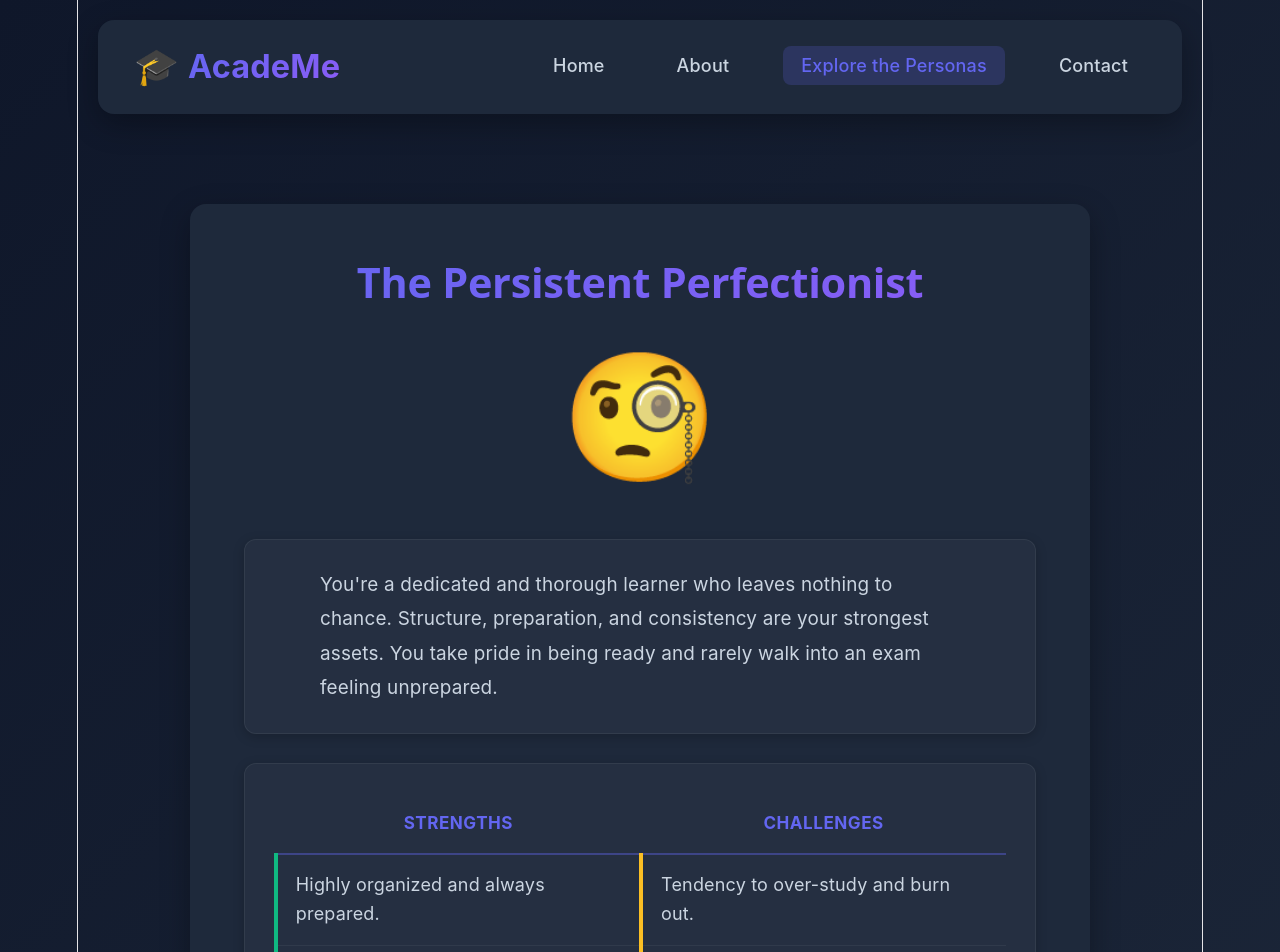
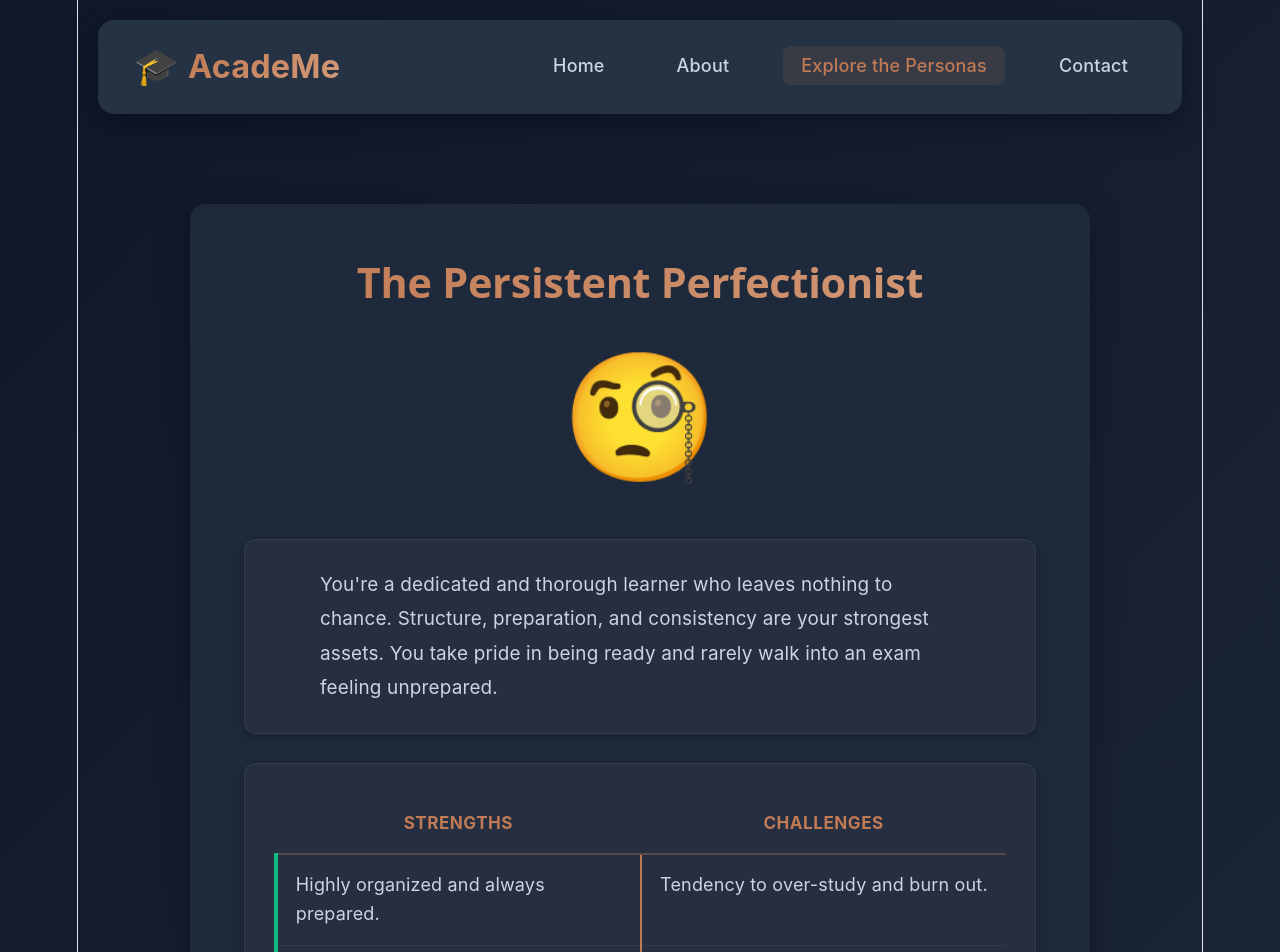
Before and after one commit to hwnest25/AcadeMe, a React (Vite) app: page /personas in a window 1280 px wide. Shown: the top 952 px of the page. Built offline with nearby package versions, Linux system fonts and the light colour scheme.

Commit message:
Update color palette and UI styling

```diff
--- a/src/App.css
+++ b/src/App.css
@@ -8,7 +8,7 @@
    ROOT VARIABLES
    ======================================== */
 
-:root {
+/* :root {
   --primary-color: #6366f1;
   --primary-hover: #4f46e5;
   --secondary-color: #8b5cf6;
@@ -22,6 +22,32 @@
   --border-radius: 16px;
   --shadow: 0 10px 30px rgba(0, 0, 0, 0.3);
   --shadow-hover: 0 15px 40px rgba(99, 102, 241, 0.4);
+} */
+
+:root {
+  --primary-color: #c07a54;
+--primary-hover: #a86442;
+--accent: #c07a54;
+
+  /* --secondary-color: #f0b08c; */
+--secondary-color: #d49a78;
+  --background: #24204a;
+
+  /* --card-bg: #2f2a66; */
+  /* --card-bg: rgba(47,42,102,.85); */
+  --card-bg: #1e293b;
+
+  --text-primary: #f1f5f9;
+  --text-secondary: #cbd5e1;
+
+  --success: #10b981;
+  --danger: #ef4444;
+
+  --border-radius: 16px;
+
+  --shadow: 0 10px 30px rgba(0,0,0,0.35);
+  /* --shadow-hover: 0 15px 40px rgba(216,150,109,.35); */
+  --shadow-hover: 0 15px 40px rgba(192,122,84,.35);
 }
 
 /* ========================================
@@ -35,6 +61,21 @@ body {
   min-height: 100vh;
   line-height: 1.6;
 }
+
+/* body::before {
+  content: "";
+  position: fixed;
+  top: -200px;
+  right: -200px;
+  width: 500px;
+  height: 500px;
+  background: radial-gradient(
+    circle,
+    rgba(192,122,84,.08) 0%,
+    transparent 70%
+  );
+  pointer-events: none;
+} */
 
 #root {
   max-width: 1200px;
@@ -131,7 +172,8 @@ body {
    ======================================== */
 
 .navbar {
-  background: var(--card-bg);
+  /* background: var(--card-bg); */
+ background: #243244;
   padding: 1rem 0;
   margin-bottom: 3rem;
   border-radius: var(--border-radius);
@@ -187,12 +229,16 @@ body {
 
 .nav-link:hover {
   color:var(--text-primary);
-  background:rgba(99,102,241,.1);
+  /* background:rgba(99,102,241,.1); */
+  background:rgba(216,150,109,.12);
+
 }
 
 .nav-link.active {
   color:var(--primary-color);
-  background:rgba(99,102,241,.2);
+  /* background:rgba(99,102,241,.2); */
+  /* background:rgba(216,150,109,.2); */
+  background: rgba(192,122,84,.12);
 }
 
 /* ========================================
--- a/src/styles/contact.css
+++ b/src/styles/contact.css
@@ -33,7 +33,7 @@
 }
 
 .contact-title {
-  font-size: 2.8rem;
+  font-size: 1.8rem;
   margin-bottom: 0.8rem;
   margin-top: 0.5rem;
   background: linear-gradient(135deg, var(--primary-color), var(--secondary-color));
@@ -45,7 +45,7 @@
 
 .contact-subtitle {
   color: var(--text-secondary);
-  font-size: 1.15rem;
+  font-size: 0.8rem;
   line-height: 1.7;
 }
 
@@ -55,6 +55,7 @@
   border-top: 1px solid rgba(99, 102, 241, 0.25);  display: flex;
   flex-direction: column;
   gap: 1.2rem;
+  text-align: left;
 }
 
 .info-item {
--- a/src/styles/personas.css
+++ b/src/styles/personas.css
@@ -77,7 +77,8 @@
 	font-size: .95rem;
 	text-transform: uppercase;
 	letter-spacing: .5px;
-  	border-bottom:2px solid rgba(99,102,241,.4);
+  	/* border-bottom:2px solid rgba(99,102,241,.4); */
+	border-bottom:2px solid rgba(192,122,84,.35);
 
 
 	color: var(--primary-color);
@@ -106,7 +107,9 @@
 }
 
 .challenge-cell {
-	border-left: 4px solid var(--accent);
+	/* border-left: 4px solid var(--accent); */
+	border-left: 2px solid var(--accent);
+
 }
 
 /* TIPS */
```
